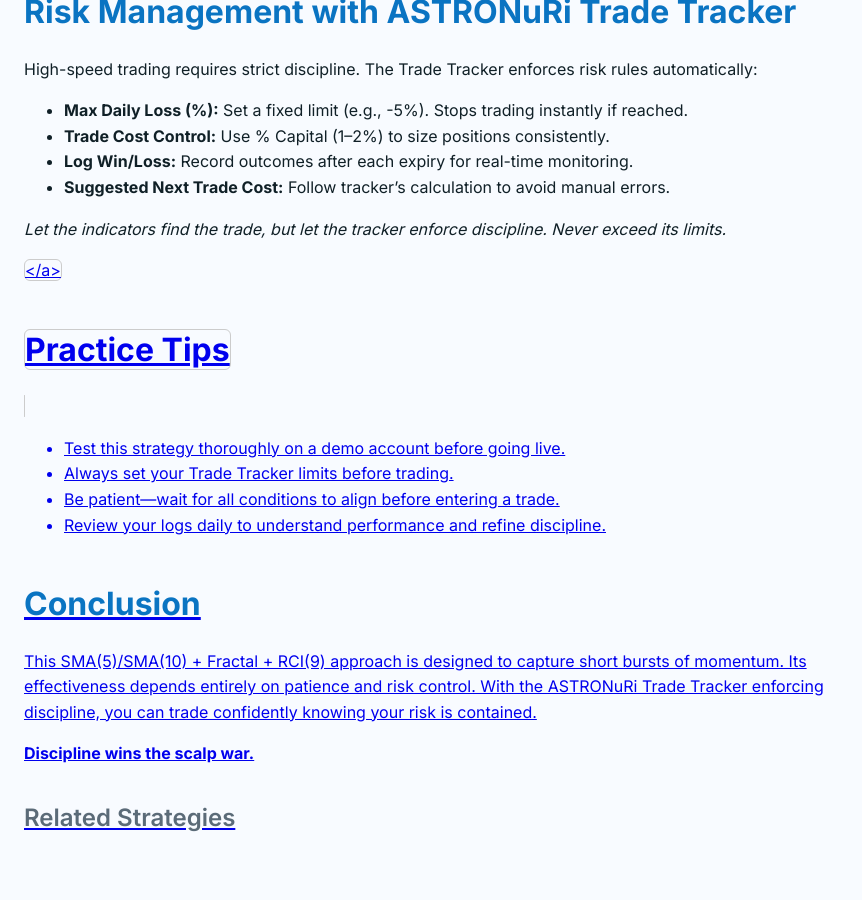
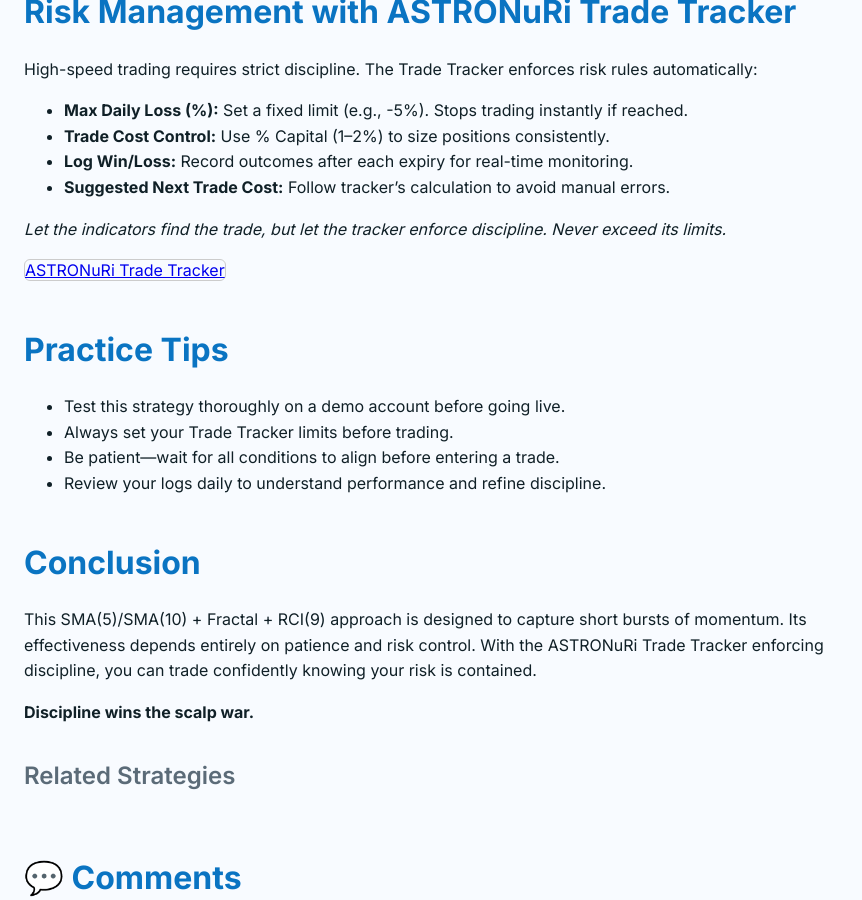
Before and after one commit to astromub/silver-umbrella, a Jekyll site: the page built from _posts/2025-11-11-ts#1-30-second-3-min-expiry.md, in a window 1280 px wide and 900 px high, scrolled down 1454 px. Shown: the whole window, without its empty margins (0-862 px from the left). Built offline with Jekyll 4.4.1, drawn with Linux system fonts in a browser that asks for light colours; comment, search, counter and statistics services are not loaded.

Commit message:
Update 2025-11-11-ts#1-30-second-3-min-expiry.md

```diff
--- a/_posts/2025-11-11-ts#1-30-second-3-min-expiry.md
+++ b/_posts/2025-11-11-ts#1-30-second-3-min-expiry.md
@@ -78,7 +78,7 @@ excerpt: "A disciplined 30-second scalping method using SMA crossovers, fractals
 
 <p><em>Let the indicators find the trade, but let the tracker enforce discipline. Never exceed its limits.</em></p>
 
-<p><a href="https://astronuri-trade-tracker.netlify.app/" alt="ASTRONuRi Trade Tracker" style="max-width:100%; border:1px solid #ccc; border-radius:6px;" /></a>
+<p><a href="https://astronuri-trade-tracker.netlify.app/" alt="ASTRONuRi Trade Tracker" style="max-width:100%; border:1px solid #ccc; border-radius:6px;" >ASTRONuRi Trade Tracker</a>
 
 <h2>Practice Tips</h2>
 <ul>
```
